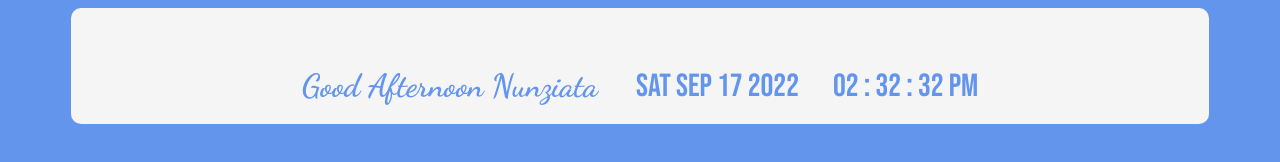
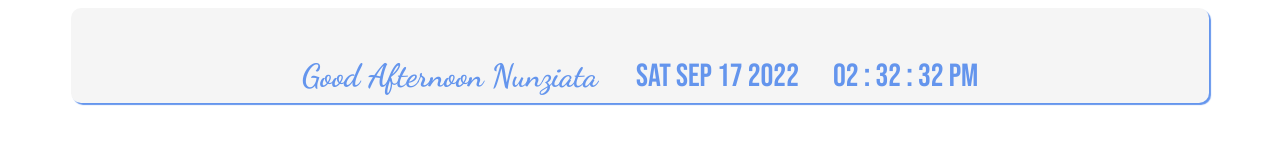
Before and after one commit to justcallmenan/notion, a plain HTML site: page greetings.html in a window 1280 px wide. Drawn offline with Linux system fonts and the light colour scheme.

Commit message:
Update greetings.html

```diff
--- a/greetings.html
+++ b/greetings.html
@@ -13,8 +13,8 @@
         /*CSS RESETS*/
 
 body{
-    background-color: #6495ED;
-    line-height: 1.6;
+    background-color: #fff;
+    line-height: 1.0;
 
 }
 
```
